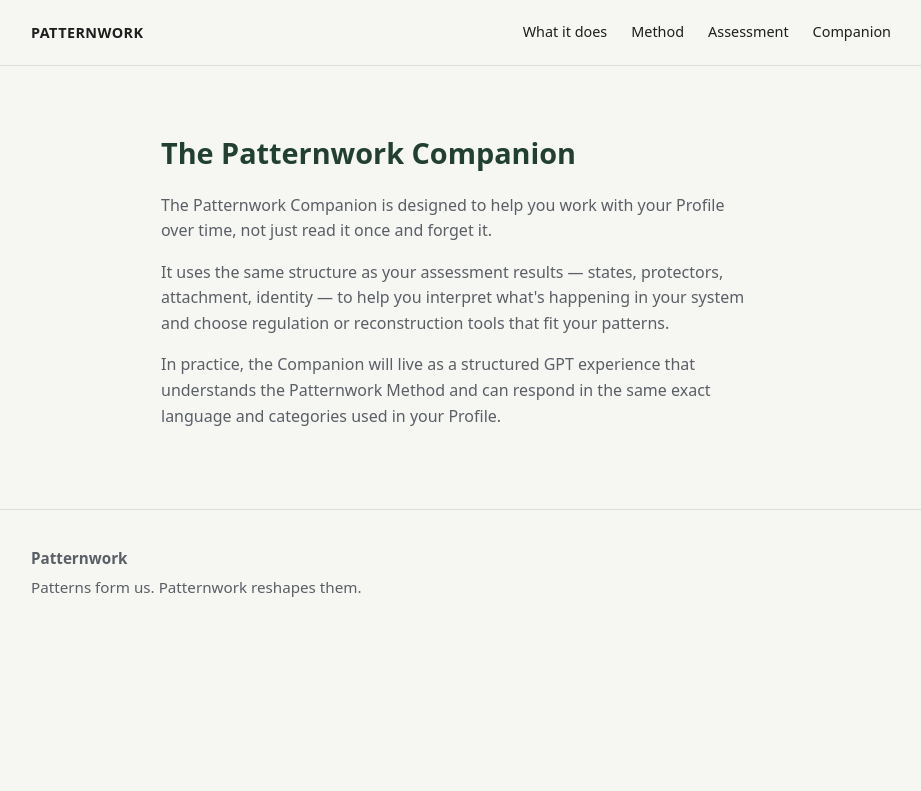
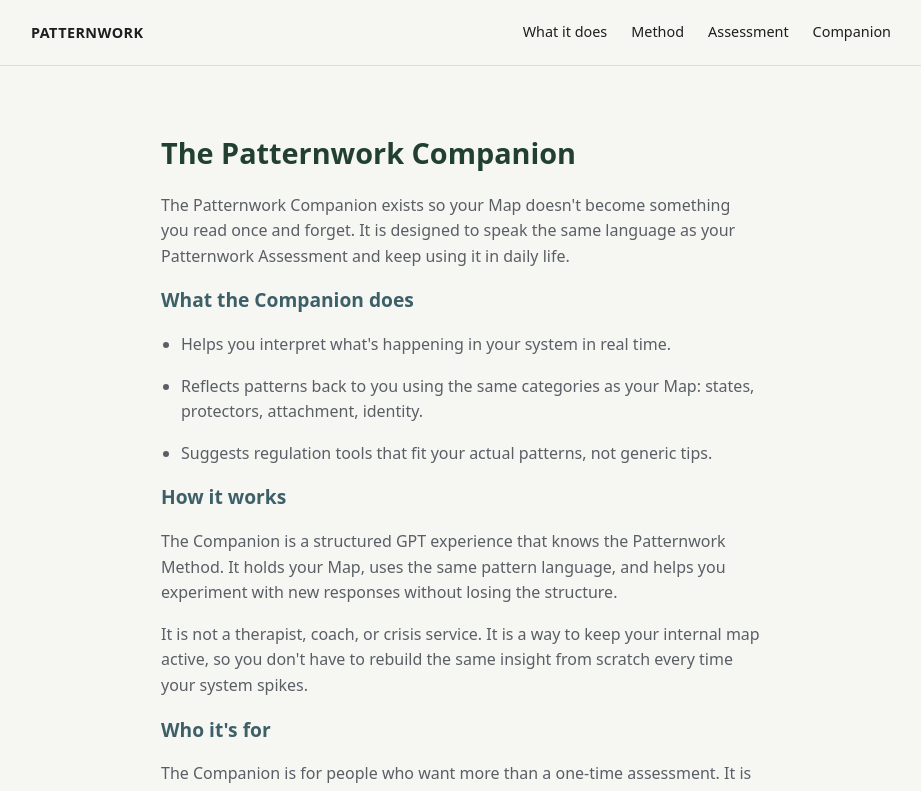
Before and after one commit to jwmcguire3/patternwork, a Next.js app: page /companion in a window 1280 px wide. Shown: the top 791 px of the page, without its empty margins (179-1100 px from the left). Built offline with nearby package versions, Linux system fonts and the light colour scheme.

Commit message:
Update page.tsx

```diff
--- a/app/companion/page.tsx
+++ b/app/companion/page.tsx
@@ -1,23 +1,54 @@
 // app/companion/page.tsx
+
 export default function CompanionPage() {
   return (
     <main className="section">
       <div className="container narrow">
         <h2>The Patternwork Companion</h2>
+
         <p>
-          The Patternwork Companion is designed to help you work with your
-          Profile over time, not just read it once and forget it.
+          The Patternwork Companion exists so your Map doesn't become
+          something you read once and forget. It is designed to speak the same
+          language as your Patternwork Assessment and keep using it in daily
+          life.
         </p>
+
+        <h3>What the Companion does</h3>
+        <ul>
+          <li>
+            Helps you interpret what's happening in your system in
+            real time.
+          </li>
+          <li>
+            Reflects patterns back to you using the same categories as your
+            Map: states, protectors, attachment, identity.
+          </li>
+          <li>
+            Suggests regulation tools that fit your actual patterns, not generic
+            tips.
+          </li>
+
+        </ul>
+
+        <h3>How it works</h3>
         <p>
-          It uses the same structure as your assessment results — states,
-          protectors, attachment, identity — to help you interpret what&apos;s
-          happening in your system and choose regulation or reconstruction tools
-          that fit your patterns.
+          The Companion is a structured GPT experience that knows the
+          Patternwork Method. It holds your Map, uses the same
+          pattern language, and helps you experiment with new responses without
+          losing the structure.
         </p>
+
         <p>
-          In practice, the Companion will live as a structured GPT experience
-          that understands the Patternwork Method and can respond in the same
-          exact language and categories used in your Profile.
+          It is not a therapist, coach, or crisis service. It is a way to keep
+          your internal map active, so you don't have to rebuild the same
+          insight from scratch every time your system spikes.
+        </p>
+
+        <h3>Who it's for</h3>
+        <p>
+          The Companion is for people who want more than a one-time assessment.
+          It is for people who want a clear, repeatable way to understand what
+          their system is doing and how to work with it.
         </p>
       </div>
     </main>
```
